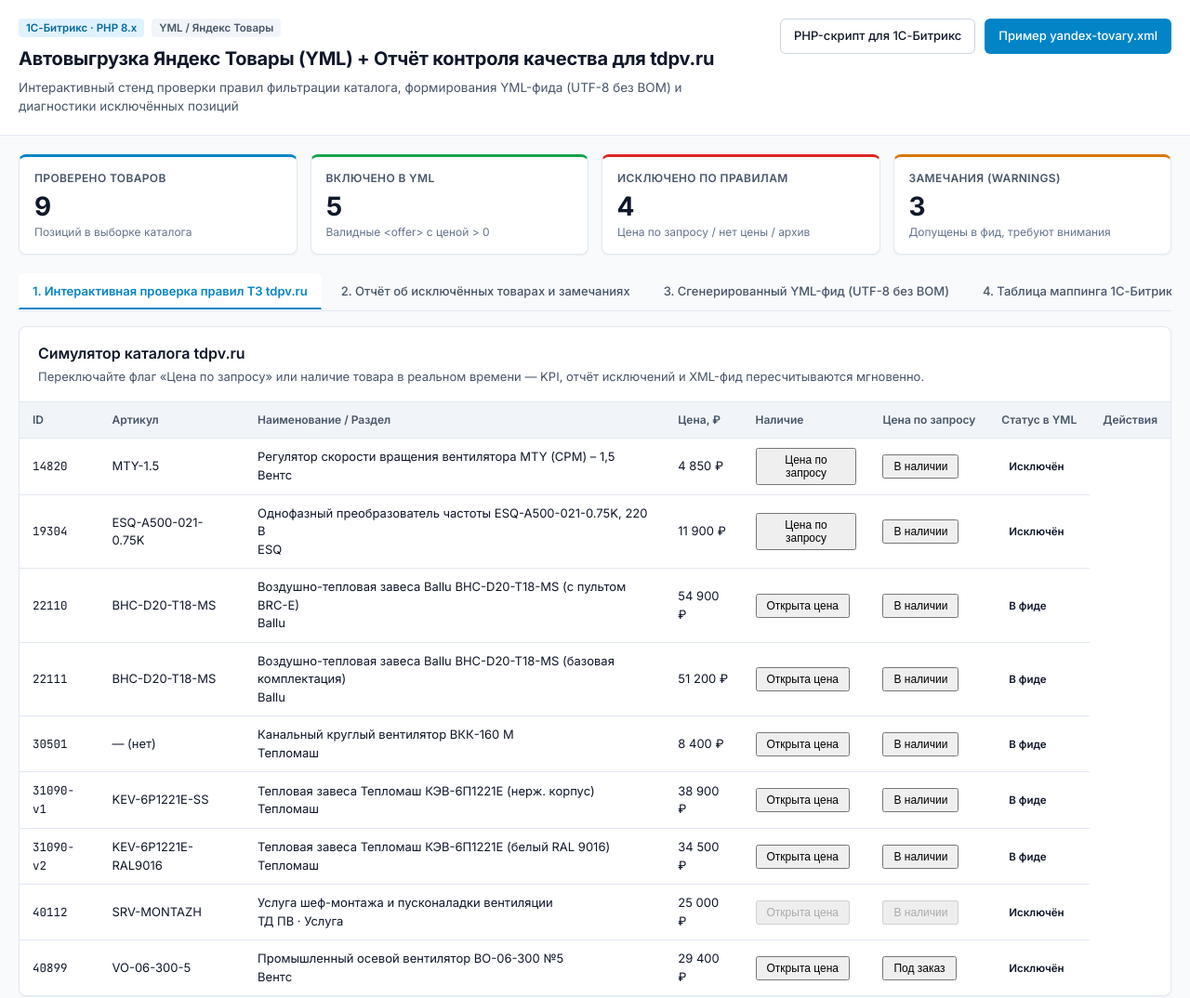
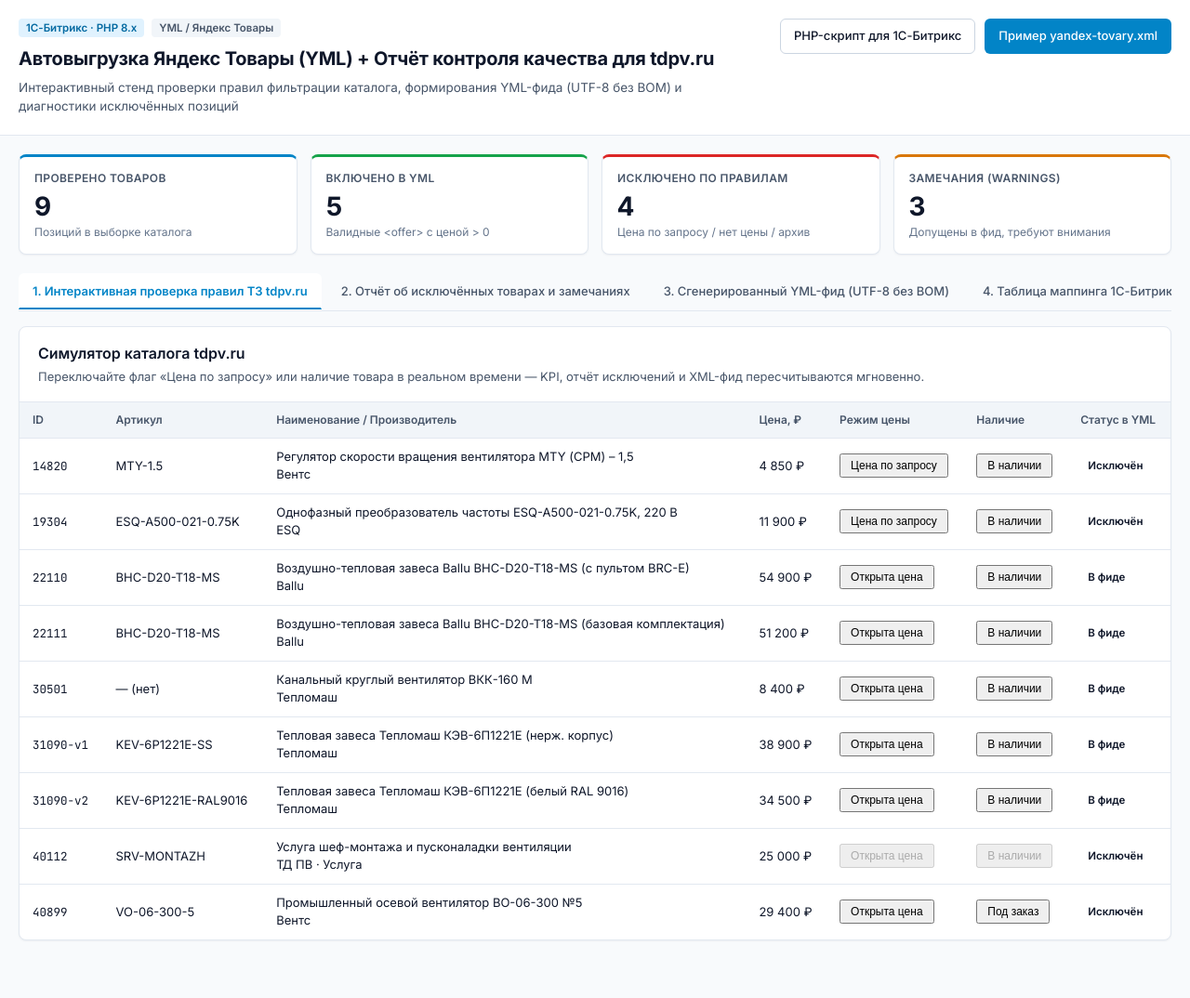
Before and after one commit to Kreqwaii/tdpv-yandex-yml, a plain HTML site: page index.html in a window 1280 px wide. Shown: the whole page at 93% size. Drawn offline with Linux system fonts and the light colour scheme.

Commit message:
style: align table headers and toggle button styling in index.html

```diff
--- a/index.html
+++ b/index.html
@@ -86,12 +86,11 @@
               <tr>
                 <th>ID</th>
                 <th>Артикул</th>
-                <th>Наименование / Раздел</th>
+                <th>Наименование / Производитель</th>
                 <th>Цена, ₽</th>
+                <th>Режим цены</th>
                 <th>Наличие</th>
-                <th>Цена по запросу</th>
                 <th>Статус в YML</th>
-                <th>Действия</th>
               </tr>
             </thead>
             <tbody id="catalogSimBody"></tbody>
```
